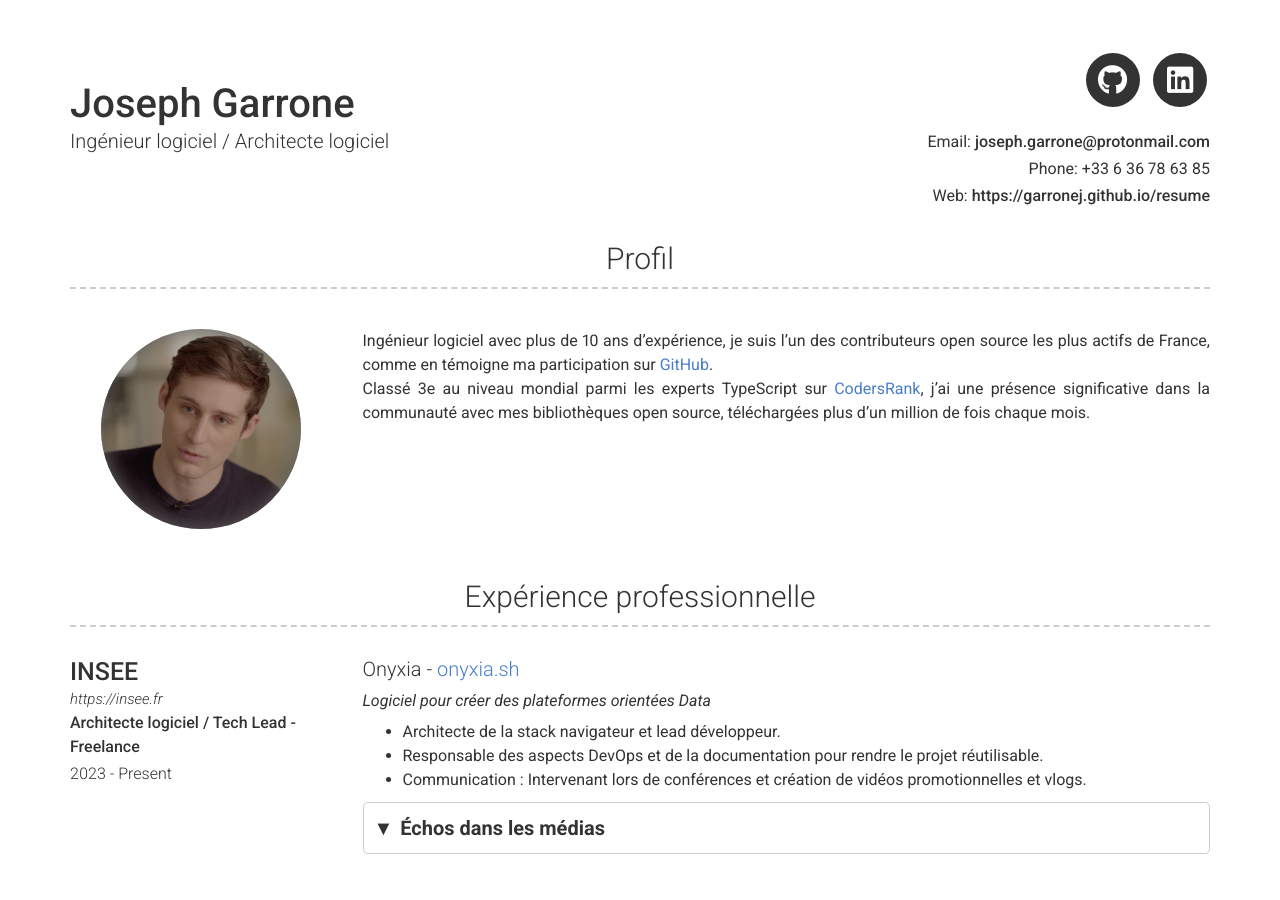
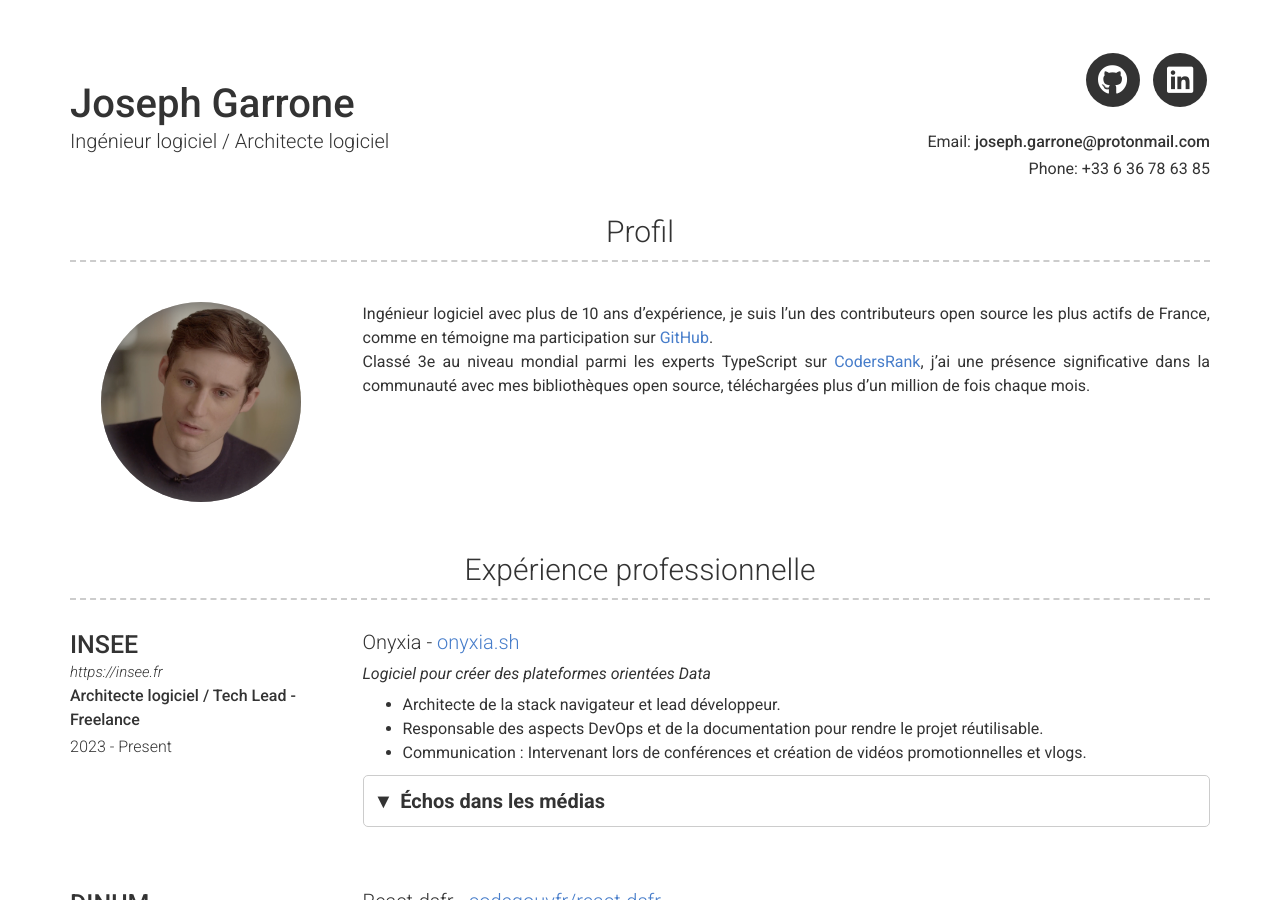
Before and after one commit to garronej/resume, a Jekyll site: the page built from index.md, in a window 1280 px wide and 900 px high. Built offline with Jekyll 4.4.1, drawn with Linux system fonts in a browser that asks for light colours; nearby versions of some CDN libraries; a script that is not in the unit is left out; comment, search, counter and statistics services are not loaded; part of the change alters nothing that is shown.

Commit message:
Remove website link

```diff
--- a/_config.yml
+++ b/_config.yml
@@ -8,7 +8,7 @@ name: Joseph Garrone
 title: Ingénieur logiciel / Architecte logiciel
 email: joseph.garrone@protonmail.com
 phone: +33 6 36 78 63 85
-website: https://garronej.github.io/resume
+#website: https://garronej.github.io/resume
 
 # Dark Mode (true/false/never)
 darkmode: never
```
